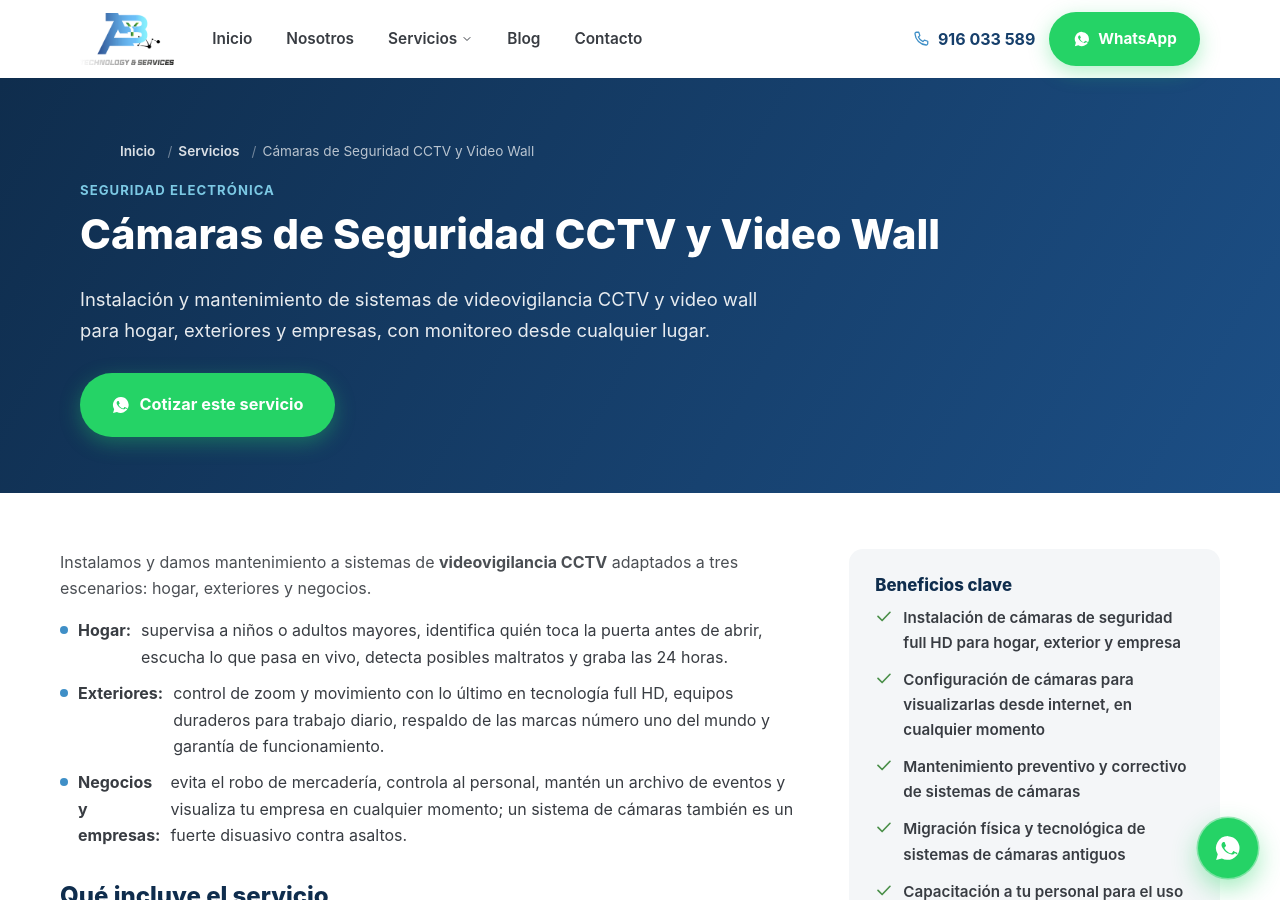
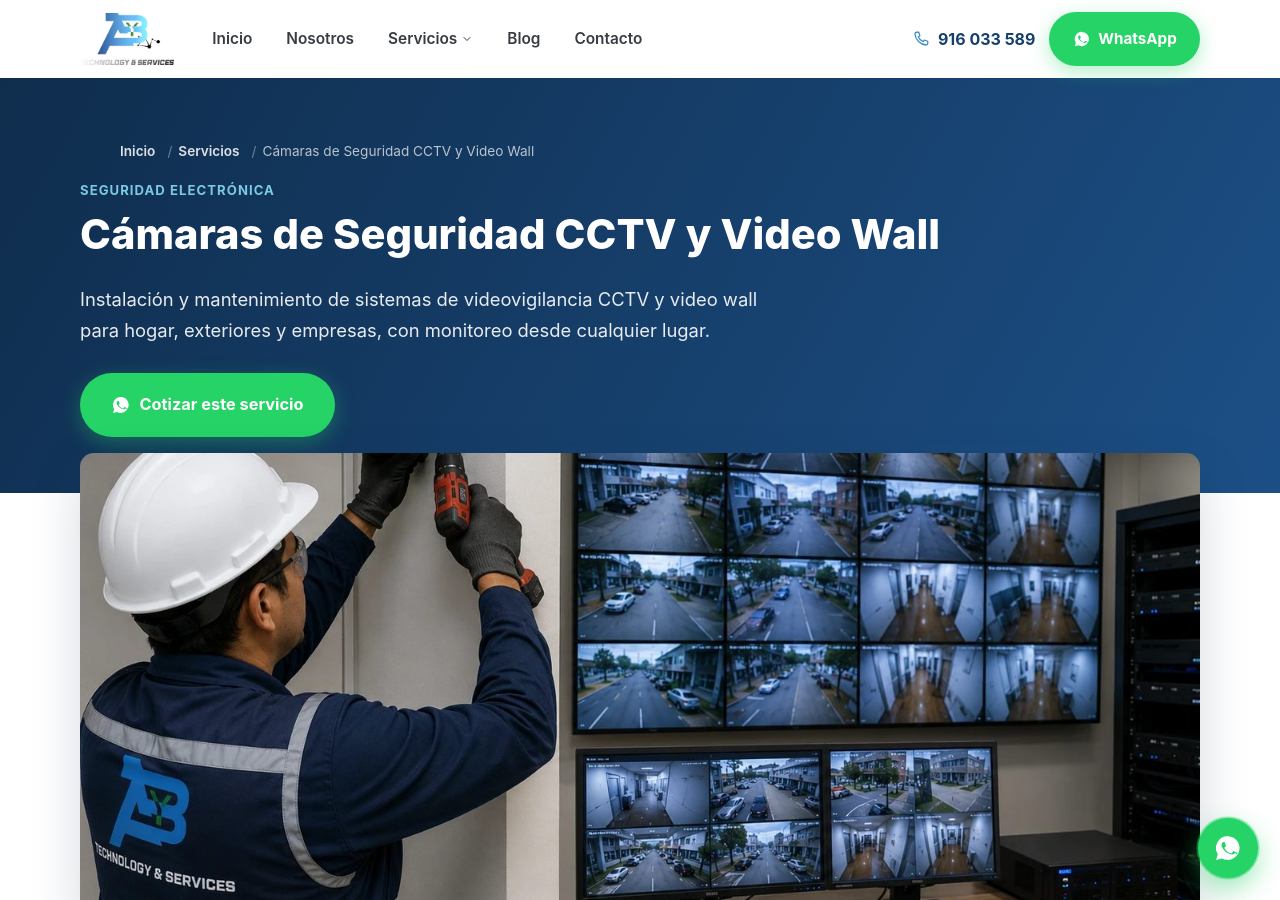
Before and after one commit to bardalezabh/paginawebayb, a Jekyll site: the page built from _servicios/camaras-seguridad-cctv.md, in a window 1280 px wide and 900 px high. Built offline with Jekyll 4.4.1, drawn with Linux system fonts in a browser that asks for light colours.

Commit message:
Agregar foto destacada a Cámaras de Seguridad CCTV
Completa el set de fotos para las 6 páginas de servicio.

Co-Authored-By: Claude Sonnet 5 <noreply@anthropic.com>
Claude-Session: https://claude.ai/code/session_01PUyS9pob3vG568PcBLASSF

```diff
--- a/_servicios/camaras-seguridad-cctv.md
+++ b/_servicios/camaras-seguridad-cctv.md
@@ -5,6 +5,8 @@ slug: camaras-seguridad-cctv
 icon: icon-camera
 order: 4
 permalink: /servicios/camaras-seguridad-cctv/
+photo: /assets/img/servicios/camaras-seguridad-cctv.jpg
+image: /assets/img/servicios/camaras-seguridad-cctv.jpg
 description: >-
   Instalación, configuración y mantenimiento de cámaras de seguridad CCTV y
   video wall para hogares, exteriores y empresas en Lima y Perú. Monitoreo
```
Also changed, not shown: assets/img/servicios/camaras-seguridad-cctv.jpg (added).
